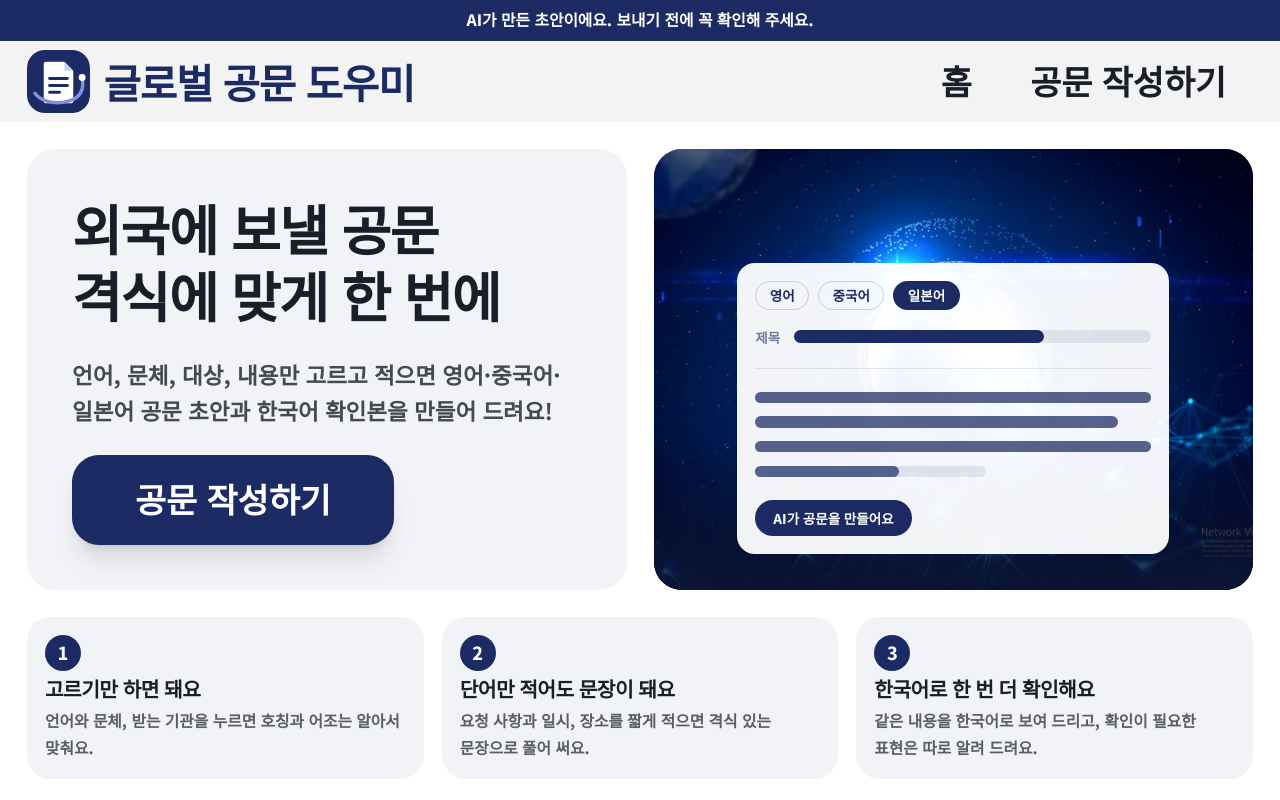
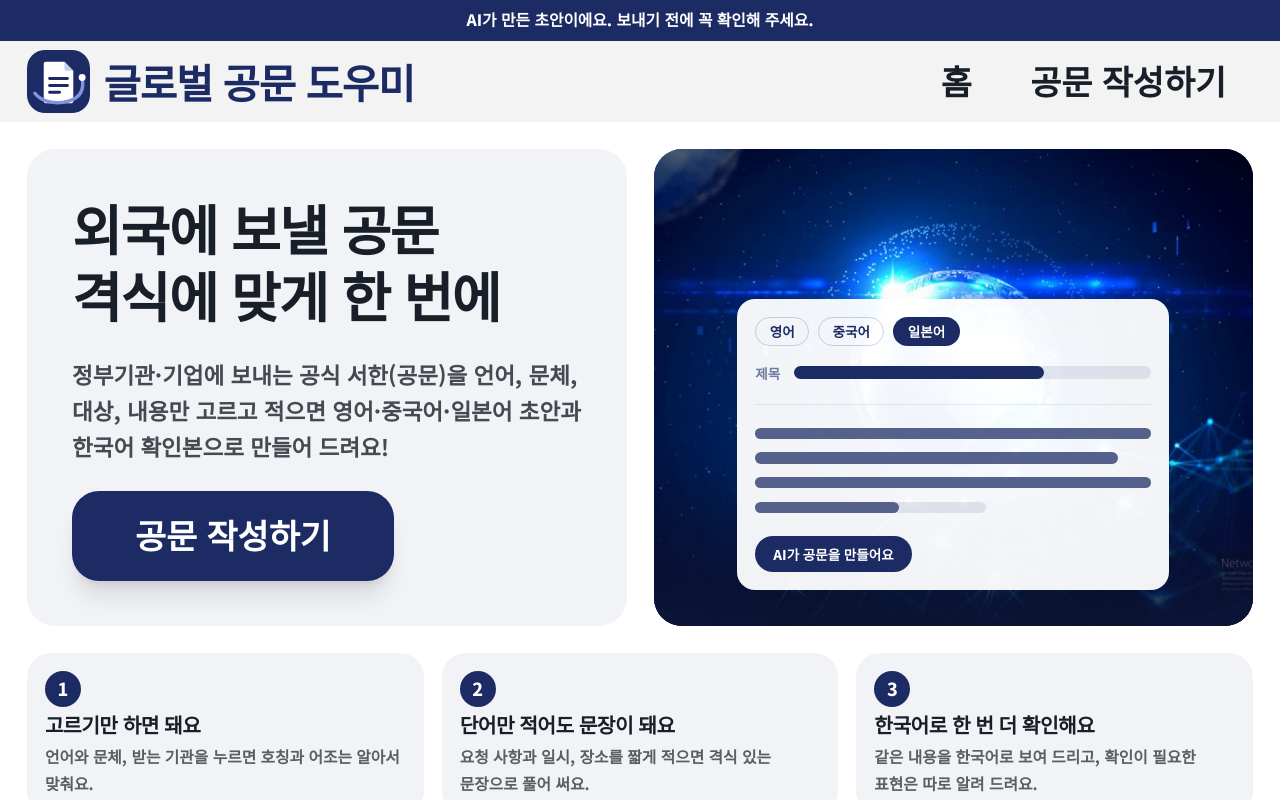
Before and after one commit to kimminseo-pixel/global-letter-helper, a Next.js app: page / in a window 1280 px wide. Shown: the top 800 px of the page. Built offline with nearby package versions, Linux system fonts and the light colour scheme.

Commit message:
시작 화면 설명에 공식 서한(공문) 표현 병기
Co-Authored-By: Claude Sonnet 5.5 <noreply@anthropic.com>

```diff
--- a/app/page.tsx
+++ b/app/page.tsx
@@ -33,8 +33,9 @@ export default function Home() {
             <span className="whitespace-nowrap">격식에 맞게 한 번에</span>
           </h1>
           <p className="break-keep text-lg font-bold leading-8 text-foreground/80 sm:text-xl">
-            언어, 문체, 대상, 내용만 고르고 적으면 영어·중국어·일본어 공문
-            초안과 한국어 확인본을 만들어 드려요!
+            정부기관·기업에 보내는 공식 서한(공문)을 언어, 문체, 대상, 내용만
+            고르고 적으면 영어·중국어·일본어 초안과 한국어 확인본으로 만들어
+            드려요!
           </p>
           <div>
             <Link
```
